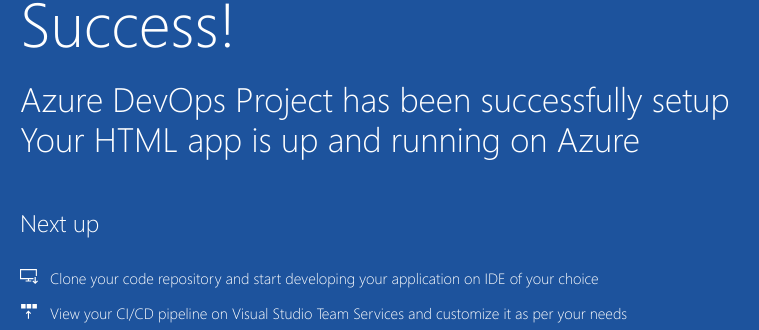
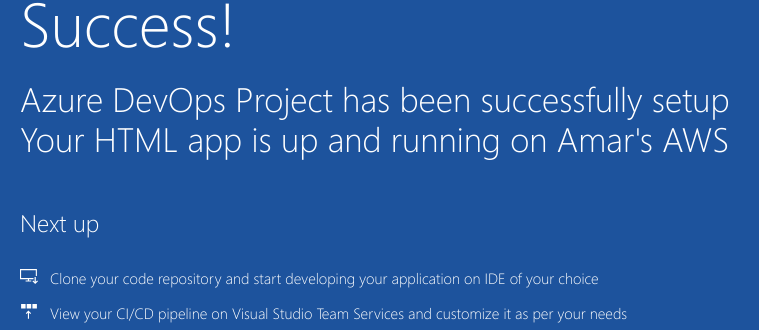
Before and after one commit to amarpallai/Devops-project, a plain HTML site: page sample-project/index.html in a window 1280 px wide. Shown: the part 392-722 px from the top of the page, 205-964 px from the left. Drawn offline with Linux system fonts and the light colour scheme.

Commit message:
Update index.html

```diff
--- a/sample-project/index.html
+++ b/sample-project/index.html
@@ -20,7 +20,7 @@
             <div class="content-body">
                 <div class="success-text">Success!</div>
                 <div class="description line-1"> Azure DevOps Project has been successfully setup</div>
-                <div class="description line-2"> Your HTML app is up and running on Azure</div>
+                <div class="description line-2"> Your HTML app is up and running on Amar's AWS</div>
                 <div class="next-steps-container">
                     <div class="next-steps-header">Next up</div>
                     <div class="next-steps-body">
```
